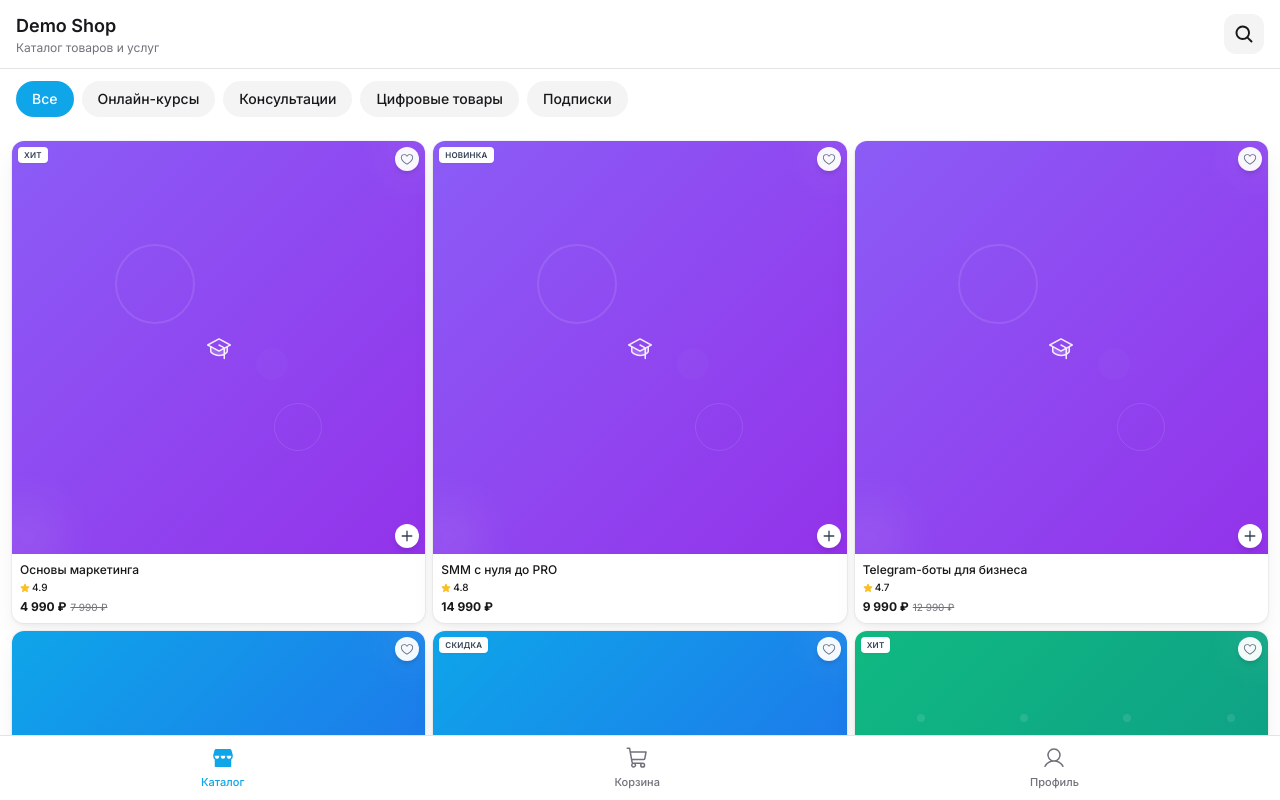
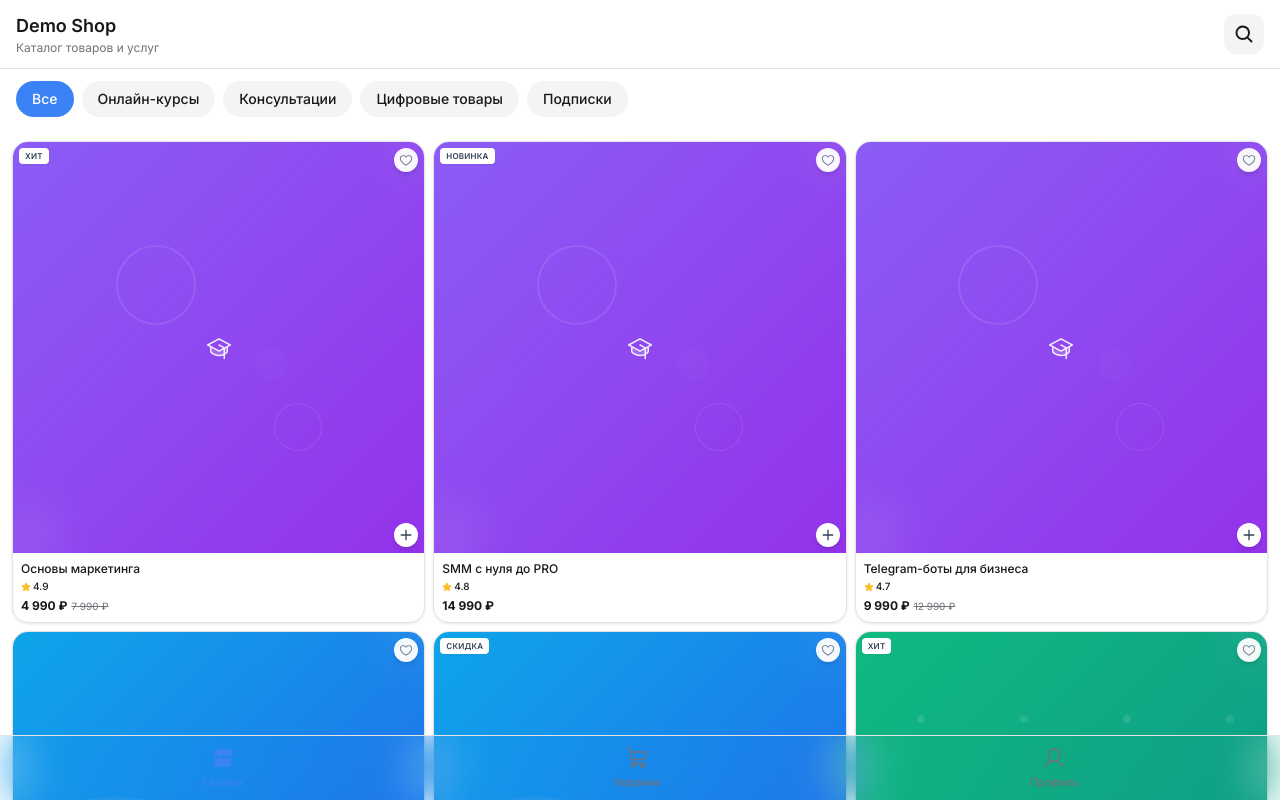
Before and after one commit to pr333fff/marketdemo-, a React (Vite) app: page / in a window 1280 px wide. Shown: the top 800 px of the page. Built offline with nearby package versions, Linux system fonts and the light colour scheme.

Commit message:
Improve dark theme: deeper colors, subtle borders, shadows and accents

```diff
--- a/src/App.jsx
+++ b/src/App.jsx
@@ -28,21 +28,21 @@ function App() {
       }
 
       // Применяем тему Telegram
-      const bgColor = tg.themeParams.bg_color || (isDark ? '#18181b' : '#ffffff')
-      const textColor = tg.themeParams.text_color || (isDark ? '#fafafa' : '#18181b')
-      const hintColor = tg.themeParams.hint_color || (isDark ? '#a1a1aa' : '#71717a')
-      const secondaryBg = tg.themeParams.secondary_bg_color || (isDark ? '#27272a' : '#f4f4f5')
+      const bgColor = isDark ? '#0f0f0f' : '#ffffff'
+      const textColor = isDark ? '#f5f5f5' : '#18181b'
+      const hintColor = isDark ? '#8b8b8b' : '#71717a'
+      const secondaryBg = isDark ? '#1a1a1a' : '#f4f4f5'
 
       document.documentElement.style.setProperty('--tg-theme-bg-color', bgColor)
       document.documentElement.style.setProperty('--tg-theme-text-color', textColor)
       document.documentElement.style.setProperty('--tg-theme-hint-color', hintColor)
       document.documentElement.style.setProperty('--tg-theme-secondary-bg-color', secondaryBg)
-      document.documentElement.style.setProperty('--tg-theme-button-color', tg.themeParams.button_color || '#0ea5e9')
+      document.documentElement.style.setProperty('--tg-theme-button-color', tg.themeParams.button_color || '#3b82f6')
 
       // Устанавливаем переменные для карточек
-      document.documentElement.style.setProperty('--card-bg', isDark ? '#27272a' : '#ffffff')
+      document.documentElement.style.setProperty('--card-bg', isDark ? '#1a1a1a' : '#ffffff')
       document.documentElement.style.setProperty('--surface-bg', secondaryBg)
-      document.documentElement.style.setProperty('--surface-border', isDark ? '#3f3f46' : '#e4e4e7')
+      document.documentElement.style.setProperty('--surface-border', isDark ? '#2a2a2a' : '#e4e4e7')
     }
 
     setTimeout(() => setIsReady(true), 100)
--- a/src/components/BottomNav.jsx
+++ b/src/components/BottomNav.jsx
@@ -13,7 +13,7 @@ export default function BottomNav({ activeTab, onTabChange }) {
   ]
 
   return (
-    <nav className="fixed bottom-0 inset-x-0 z-50 bg-[var(--tg-theme-bg-color)] backdrop-blur-xl border-t border-[var(--surface-border)] safe-bottom">
+    <nav className="fixed bottom-0 inset-x-0 z-50 bg-[var(--tg-theme-bg-color)]/95 backdrop-blur-xl border-t border-[var(--surface-border)] safe-bottom">
       <div className="flex items-center justify-around h-16 px-4">
         {tabs.map((tab) => {
           const isActive = activeTab === tab.id
@@ -41,7 +41,7 @@ export default function BottomNav({ activeTab, onTabChange }) {
                   <motion.div
                     initial={{ scale: 0 }}
                     animate={{ scale: 1 }}
-                    className="absolute -top-1 -right-2 min-w-[18px] h-[18px] flex items-center justify-center px-1 rounded-full bg-rose-500 text-white text-[10px] font-bold"
+                    className="absolute -top-1 -right-2 min-w-[18px] h-[18px] flex items-center justify-center px-1 rounded-full bg-[var(--tg-theme-button-color)] text-white text-[10px] font-bold"
                   >
                     {tab.badge > 99 ? '99+' : tab.badge}
                   </motion.div>
@@ -58,7 +58,7 @@ export default function BottomNav({ activeTab, onTabChange }) {
               {isActive && (
                 <motion.div
                   layoutId="activeTab"
-                  className="absolute -bottom-2 left-1/2 -translate-x-1/2 w-1 h-1 rounded-full bg-[var(--tg-theme-button-color)]"
+                  className="absolute -bottom-2 left-1/2 -translate-x-1/2 w-1.5 h-1.5 rounded-full bg-[var(--tg-theme-button-color)]"
                   transition={{ type: 'spring', stiffness: 500, damping: 35 }}
                 />
               )}
--- a/src/components/ProductGrid.jsx
+++ b/src/components/ProductGrid.jsx
@@ -58,7 +58,8 @@ function ProductCard({ product, index, onSelect, onAddToCart }) {
       animate={{ opacity: 1 }}
       transition={{ duration: 0.2 }}
       onClick={onSelect}
-      className="group relative bg-[var(--card-bg)] rounded-xl overflow-hidden shadow-card cursor-pointer active:scale-[0.98] transition-transform duration-150"
+      className="group relative bg-[var(--card-bg)] rounded-2xl overflow-hidden border border-[var(--surface-border)] cursor-pointer active:scale-[0.98] transition-all duration-150"
+      style={{ boxShadow: 'var(--card-shadow)' }}
     >
       {/* Icon instead of image */}
       <div className="relative overflow-hidden">
--- a/src/components/ProfilePage.jsx
+++ b/src/components/ProfilePage.jsx
@@ -41,12 +41,12 @@ export default function ProfilePage() {
         <motion.div
           initial={{ opacity: 0, y: 20 }}
           animate={{ opacity: 1, y: 0 }}
-          className="relative overflow-hidden rounded-3xl bg-gradient-to-br from-slate-800 to-slate-900 p-5 text-white"
+          className="relative overflow-hidden rounded-3xl bg-gradient-to-br from-blue-600 via-blue-700 to-indigo-800 p-5 text-white"
         >
           {/* Background pattern */}
-          <div className="absolute inset-0 opacity-10">
+          <div className="absolute inset-0 opacity-20">
             <div className="absolute top-0 right-0 w-40 h-40 rounded-full bg-white blur-3xl" />
-            <div className="absolute bottom-0 left-0 w-32 h-32 rounded-full bg-white blur-3xl" />
+            <div className="absolute bottom-0 left-0 w-32 h-32 rounded-full bg-blue-300 blur-3xl" />
           </div>
 
           <div className="relative">
@@ -111,7 +111,7 @@ export default function ProfilePage() {
 
       {/* Menu */}
       <div className="px-4">
-        <div className="bg-[var(--card-bg)] rounded-2xl overflow-hidden">
+        <div className="bg-[var(--card-bg)] rounded-2xl overflow-hidden border border-[var(--surface-border)]" style={{ boxShadow: 'var(--card-shadow)' }}>
           <MenuItem
             icon={ShoppingBag}
             label="Мои заказы"
@@ -153,9 +153,10 @@ function StatCard({ icon: Icon, label, value, color, small }) {
     <motion.div
       initial={{ opacity: 0, scale: 0.9 }}
       animate={{ opacity: 1, scale: 1 }}
-      className="p-4 rounded-2xl bg-[var(--card-bg)]"
+      className="p-4 rounded-2xl bg-[var(--card-bg)] border border-[var(--surface-border)]"
+      style={{ boxShadow: 'var(--card-shadow)' }}
     >
-      <div className={`w-10 h-10 rounded-xl ${color} bg-opacity-10 flex items-center justify-center mb-3`}>
+      <div className={`w-10 h-10 rounded-xl ${color} bg-opacity-15 flex items-center justify-center mb-3`}>
         <Icon size={20} className={color.replace('bg-', 'text-')} />
       </div>
       <p className={`font-bold text-[var(--tg-theme-text-color)] ${small ? 'text-sm' : 'text-lg'}`}>
--- a/src/index.css
+++ b/src/index.css
@@ -7,23 +7,38 @@
   --tg-theme-text-color: #18181b;
   --tg-theme-hint-color: #71717a;
   --tg-theme-link-color: #0ea5e9;
-  --tg-theme-button-color: #0ea5e9;
+  --tg-theme-button-color: #3b82f6;
   --tg-theme-button-text-color: #ffffff;
   --tg-theme-secondary-bg-color: #f4f4f5;
   --card-bg: #ffffff;
   --surface-bg: #f4f4f5;
   --surface-border: #e4e4e7;
+  --card-shadow: 0 1px 3px rgba(0, 0, 0, 0.1);
+  --card-shadow-hover: 0 4px 12px rgba(0, 0, 0, 0.1);
 }
 
 /* Тёмная тема */
 .dark {
-  --tg-theme-bg-color: #18181b;
-  --tg-theme-text-color: #fafafa;
-  --tg-theme-hint-color: #a1a1aa;
-  --tg-theme-secondary-bg-color: #27272a;
-  --card-bg: #27272a;
-  --surface-bg: #27272a;
-  --surface-border: #3f3f46;
+  --tg-theme-bg-color: #0f0f0f;
+  --tg-theme-text-color: #f5f5f5;
+  --tg-theme-hint-color: #8b8b8b;
+  --tg-theme-button-color: #3b82f6;
+  --tg-theme-secondary-bg-color: #1a1a1a;
+  --card-bg: #1a1a1a;
+  --surface-bg: #1a1a1a;
+  --surface-border: #2a2a2a;
+  --card-shadow: 0 2px 8px rgba(0, 0, 0, 0.4);
+  --card-shadow-hover: 0 8px 24px rgba(0, 0, 0, 0.5);
+}
+
+/* Тёмная тема - глубина и акценты */
+.dark .card-elevated {
+  background: linear-gradient(145deg, #1e1e1e, #1a1a1a);
+  border: 1px solid #2a2a2a;
+}
+
+.dark .glow-accent {
+  box-shadow: 0 0 20px rgba(59, 130, 246, 0.15);
 }
 
 * {
```
